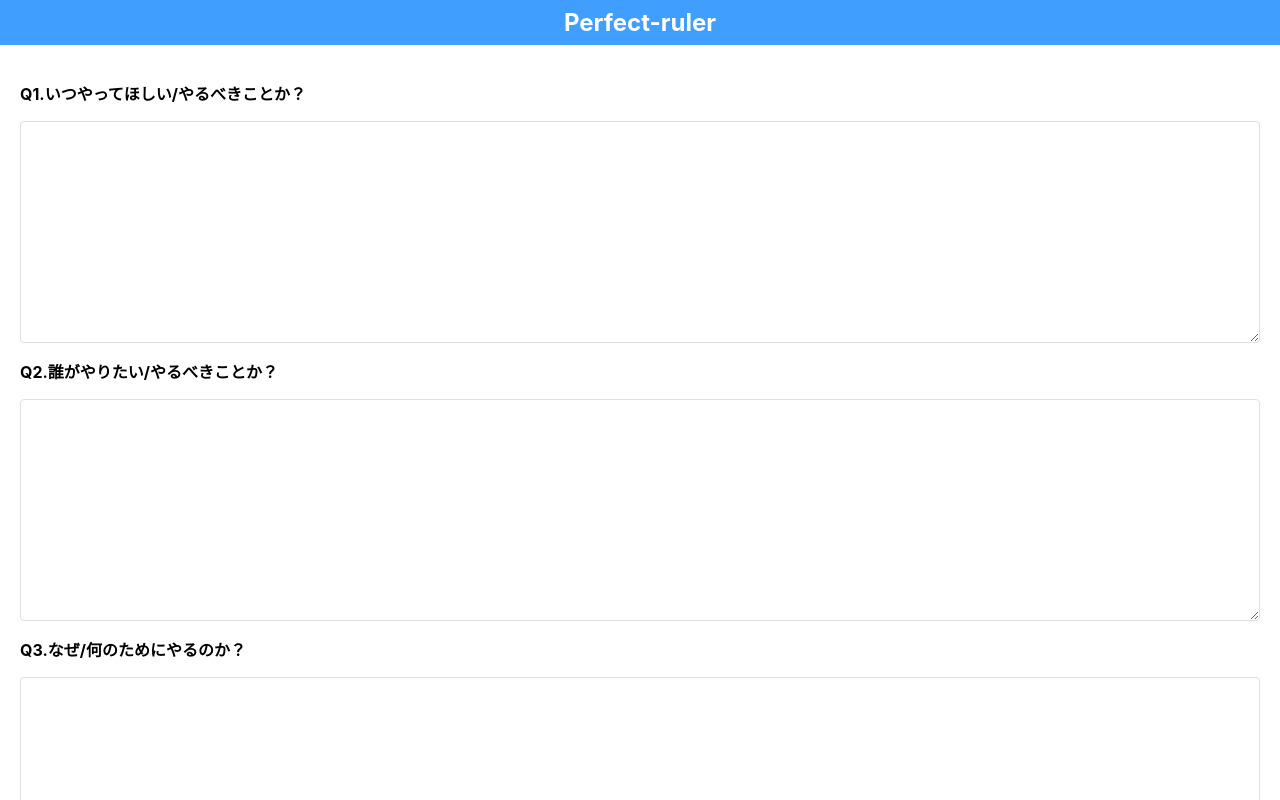
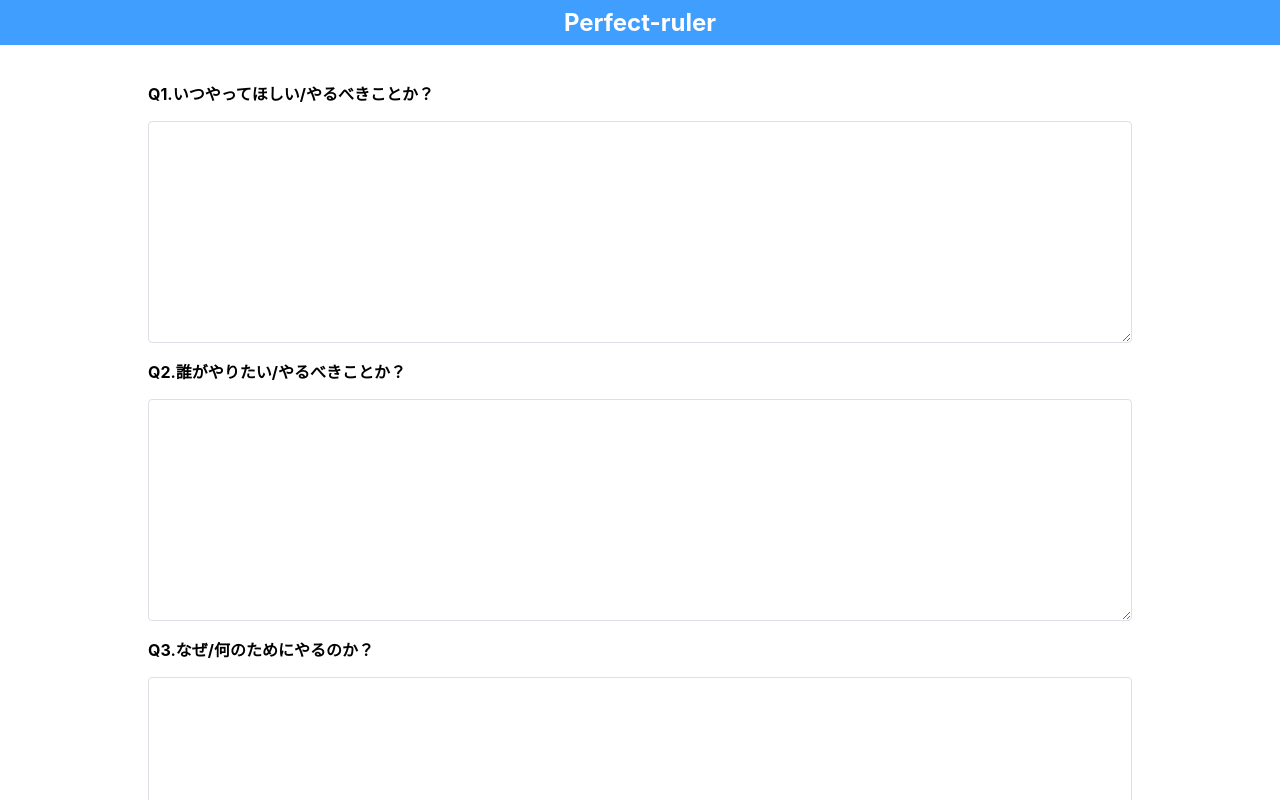
Before and after one commit to kurocraft0312/Perfect-ruler, a Nuxt app in the folder Perfect-ruler/: page / in a window 1280 px wide. Shown: the top 800 px of the page. Built offline with nearby package versions, Linux system fonts and the light colour scheme.

Commit message:
中央寄せ（width:80%）指定。

```diff
--- a/Perfect-ruler/layouts/default.vue
+++ b/Perfect-ruler/layouts/default.vue
@@ -16,7 +16,6 @@ html {
   -webkit-font-smoothing: antialiased;
   box-sizing: border-box;
 }
-
 *,
 *:before,
 *:after {
--- a/Perfect-ruler/pages/index.vue
+++ b/Perfect-ruler/pages/index.vue
@@ -9,9 +9,7 @@
         <div class="q-title">
           <label for="question-content">{{ question.title }}</label>
         </div>
-        <div>
           <el-input type="textarea" class="textbox" :rows="10" v-model="textarea"></el-input>
-        </div>
       </section>
       <div class="create">
         <el-button type="primary" id="sentence-generation">文章を生成</el-button>
@@ -65,6 +63,10 @@ export default {
     margin: 8px auto;
     text-align: center;
   }
+  .el-main {
+    margin: 0 auto;
+    width: 80%;
+  }
   .q-title {
     font-weight: bold;
     margin: 16px 0;
```
